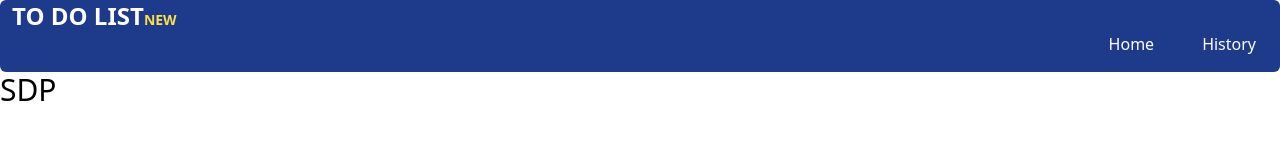
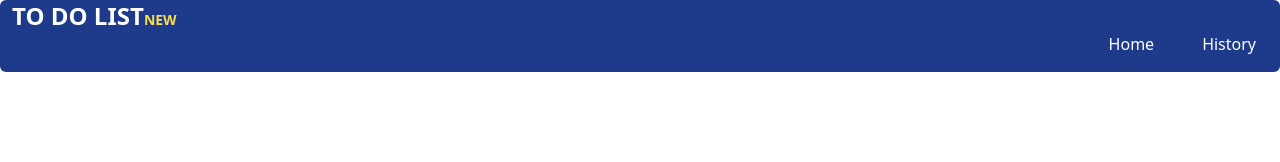
Before and after one commit to ManojCodeNew/To-Do-List, a React (Create React App) app: page /history in a window 1280 px wide. Shown: the top 162 px of the page. Built offline with nearby package versions, Linux system fonts and the light colour scheme.

Commit message:
usecontext

```diff
--- a/src/App.js
+++ b/src/App.js
@@ -1,25 +1,27 @@
 import './App.css';
 import Navbar from './component/navbar';
 // import Data from './data.js'
-import {Global_Todo_history} from './component/data.js'
+import Data, { Global_Todo_history } from './component/data.js'
 import Main from "./component/main.js";
-import  History  from "./component/History.js";
-import { BrowserRouter, Route, Routes } from "react-router-dom";
+import History from "./component/History.js";
+import { Route, Routes } from "react-router-dom";
 import { useContext } from 'react';
 function App(props) {
-const todo_history=useContext(Global_Todo_history)
-  console.log("App props",todo_history);
+  const todo_history = useContext(Global_Todo_history)
+  console.log("App props", todo_history);
   return (
     <div >
       {/* Routing */}
-    <BrowserRouter>
-      <Navbar/>
-      <Routes>
-        <Route path='/' element={<Main text="Enter Your Name With Id" Eg="Eg:ABC123"/>}></Route>
-        {/* This is Processing part  */}
-        <Route path='/history' element={<History/>}/>
-      </Routes>
-    </BrowserRouter>
+        <Navbar />
+        <Routes>
+          <Route path='/' element={<Main text="Enter Your Name With Id" Eg="Eg:ABC123" />}></Route>
+          {/* This is Processing part  */}
+          {/* <Route path='/history/:data' element={
+            <Data>
+                <History data={useContext(Global_Todo_history)}/>
+            </Data>
+          } /> */}
+        </Routes>
     </div>
   );
 }
--- a/src/component/History.js
+++ b/src/component/History.js
@@ -1,17 +1,13 @@
-import React, { useContext } from "react"
-import { Global_Todo_history } from "./data.js";
+import React from "react"
 
 export default function History(props) {
     // Storing data using useContext
-
-    const todo_history = useContext(Global_Todo_history);
-    console.log("history.js",todo_history);
-    // const data=todo_history.props.children;
-console.log("data",props);
+    console.log("history.js",props);
     return (
         <div className="text-3xl">
-            SDP
+            ...........................SDP{props.data}
         </div>
     )
 }
 // This is Processing part
+// History.js
--- a/src/component/data.js
+++ b/src/component/data.js
@@ -1,12 +1,21 @@
 import React from "react";
+import History from "./History";
 import { createContext } from "react";
-const Global_Todo_history=createContext()
+import { Route, Routes } from "react-router-dom";
+
+export const Global_Todo_history=createContext()
 export default function Data(props){
-    console.log("Data.js",props.data);
+    console.log();
+    const todo_data=props.data
+    console.log("Data.js",todo_data);
     return(
         <Global_Todo_history.Provider value={props.data} >
         {props.children}
+        <Routes>
+        <Route path='/history' element={
+                <History data={todo_data}/>
+        } />
+        </Routes>
         </Global_Todo_history.Provider>
     )
 }
-export {Global_Todo_history};
--- a/src/index.js
+++ b/src/index.js
@@ -3,11 +3,14 @@ import ReactDOM from 'react-dom/client';
 import './index.css';
 import App from './App';
 import reportWebVitals from './reportWebVitals';
+import { BrowserRouter } from 'react-router-dom';
 
 const root = ReactDOM.createRoot(document.getElementById('root'));
 root.render(
   <React.StrictMode>
+    <BrowserRouter>
     <App />
+    </BrowserRouter>
   </React.StrictMode>
 );
 
```
